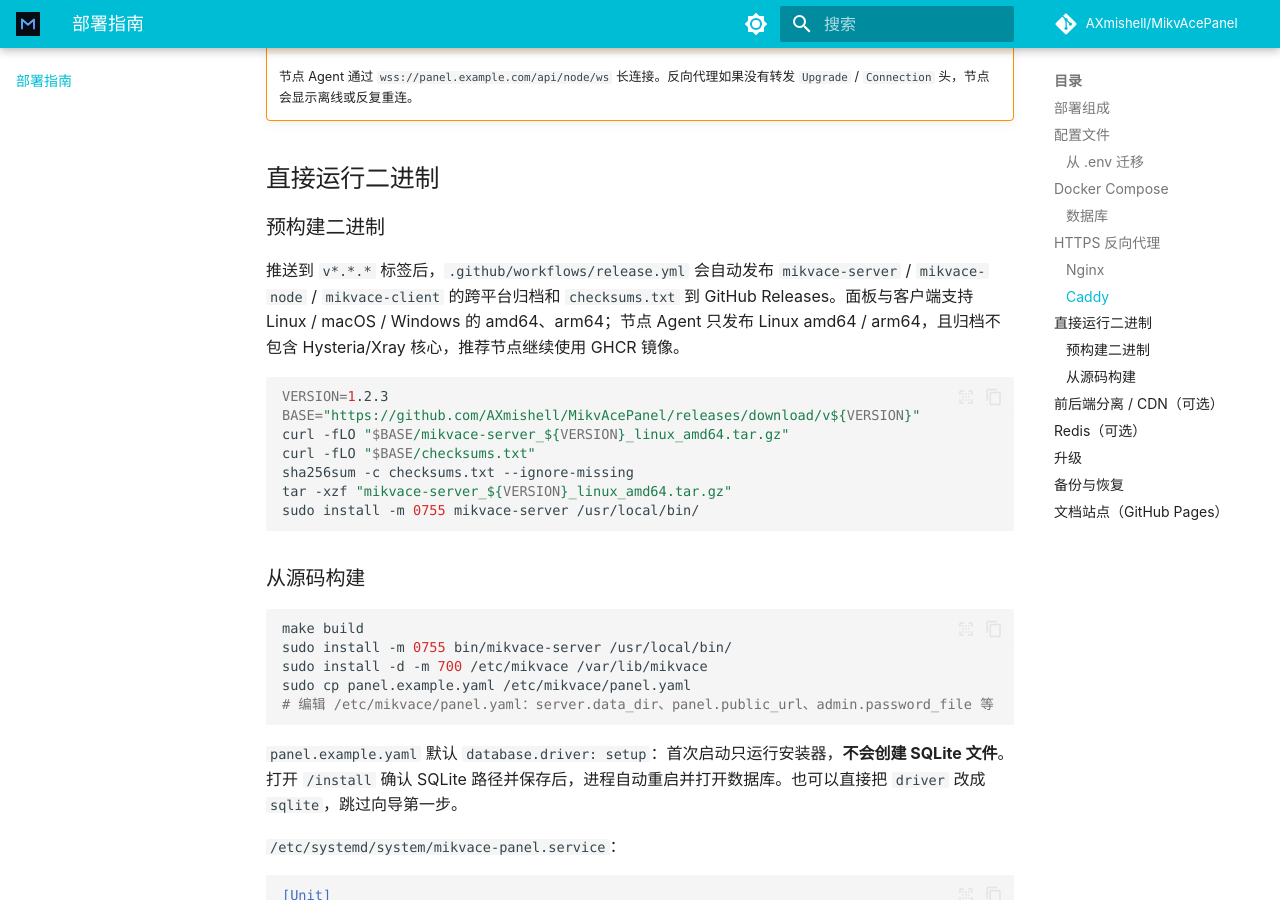
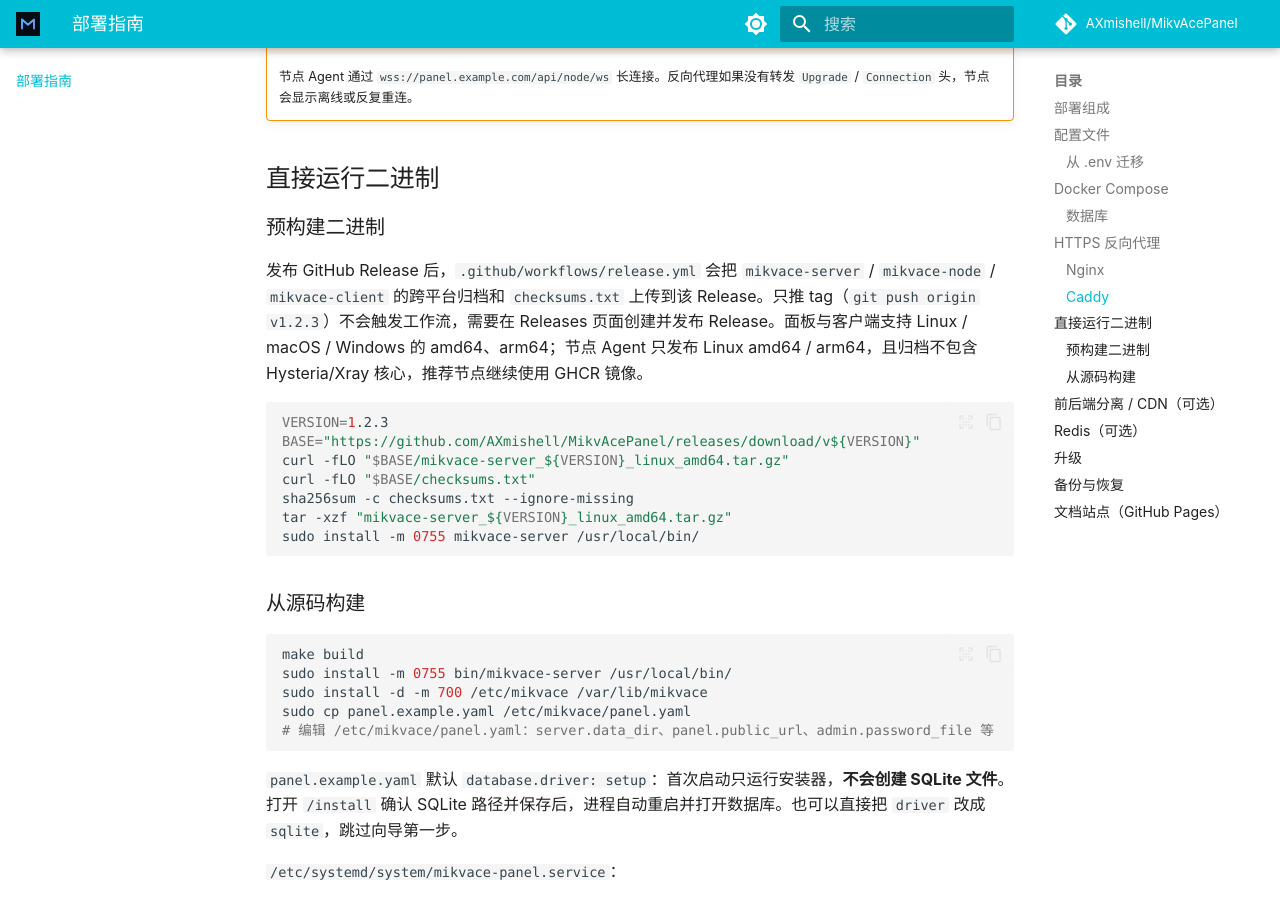
Before and after one commit to AXmishell/MikvAcePanel, an MkDocs documentation site: the page built from docs/deployment.md, in a window 1280 px wide and 900 px high, scrolled down 7235 px. Built offline with MkDocs 1.6.1 and Material for MkDocs 9.7.7, drawn with Linux system fonts in a browser that asks for light colours; comment, search, counter and statistics services are not loaded.

Commit message:
ci: Release 只在发布 Release 时运行，新增 GHCR 镜像工作流

````diff
--- a/docs/deployment.md
+++ b/docs/deployment.md
@@ -278,7 +278,7 @@ Caddy 会自动处理证书、HTTP/2 和 WebSocket。
 
 ### 预构建二进制
 
-推送到 `v*.*.*` 标签后，`.github/workflows/release.yml` 会自动发布 `mikvace-server` / `mikvace-node` / `mikvace-client` 的跨平台归档和 `checksums.txt` 到 GitHub Releases。面板与客户端支持 Linux / macOS / Windows 的 amd64、arm64；节点 Agent 只发布 Linux amd64 / arm64，且归档不包含 Hysteria/Xray 核心，推荐节点继续使用 GHCR 镜像。
+发布 GitHub Release 后，`.github/workflows/release.yml` 会把 `mikvace-server` / `mikvace-node` / `mikvace-client` 的跨平台归档和 `checksums.txt` 上传到该 Release。只推 tag（`git push origin v1.2.3`）不会触发工作流，需要在 Releases 页面创建并发布 Release。面板与客户端支持 Linux / macOS / Windows 的 amd64、arm64；节点 Agent 只发布 Linux amd64 / arm64，且归档不包含 Hysteria/Xray 核心，推荐节点继续使用 GHCR 镜像。
 
 ```bash
 VERSION=1.2.3
````
Also changed, not shown: README.md (+9 -5 lines), 2 other files.
